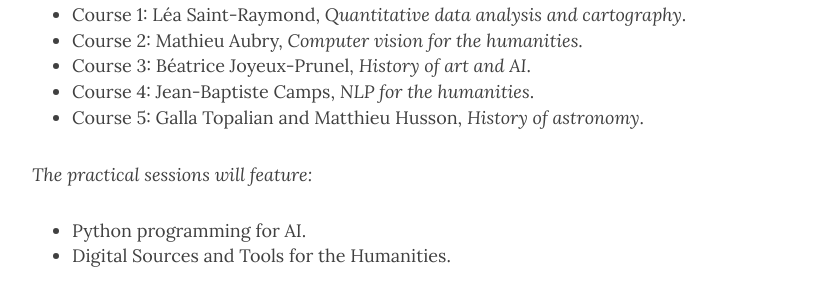
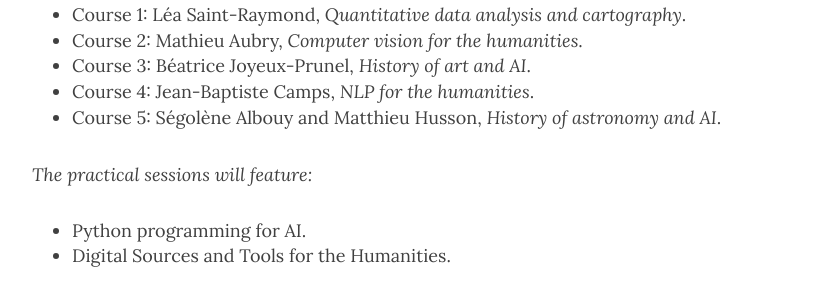
Before and after one commit to data-psl/data-psl.github.io, a Jekyll site: the page built from intensive-week-dhai.md, in a window 1280 px wide and 900 px high, scrolled down 1320 px. Shown: the part 154-454 px from the top of the window, without its empty margins (233-1046 px from the left). Built offline with Jekyll 4.4.1, drawn with Linux system fonts in a browser that asks for light colours; nearby versions of some CDN libraries.

Commit message:
Update intensive-week-dhai.md

```diff
--- a/intensive-week-dhai.md
+++ b/intensive-week-dhai.md
@@ -36,7 +36,7 @@ _List of  courses:_
 - Course 2: [Mathieu Aubry](http://imagine.enpc.fr/~aubrym/), _Computer vision for the humanities_.
 - Course 3: [Béatrice Joyeux-Prunel](https://artlas.huma-num.fr/en/staff-member/beatrice-joyeux-prunel-2/), _History of art and AI_.
 - Course 4: [Jean-Baptiste Camps](http://www.chartes.psl.eu/fr/jean-baptiste-camps), _NLP for the humanities_.
-- Course 5: [Galla Topalian](https://univ-paris1.academia.edu/GallaTopalian) and [Matthieu Husson](https://syrte.obspm.fr/spip/science/histoire/membres-de-l-equipe/article/matthieu-husson), _History of astronomy_.
+- Course 5: [Ségolène Albouy and Matthieu Husson](https://syrte.obspm.fr/spip/science/histoire/membres-de-l-equipe/article/matthieu-husson), _History of astronomy and AI_.
 
 
 _The practical sessions will feature:_
```
